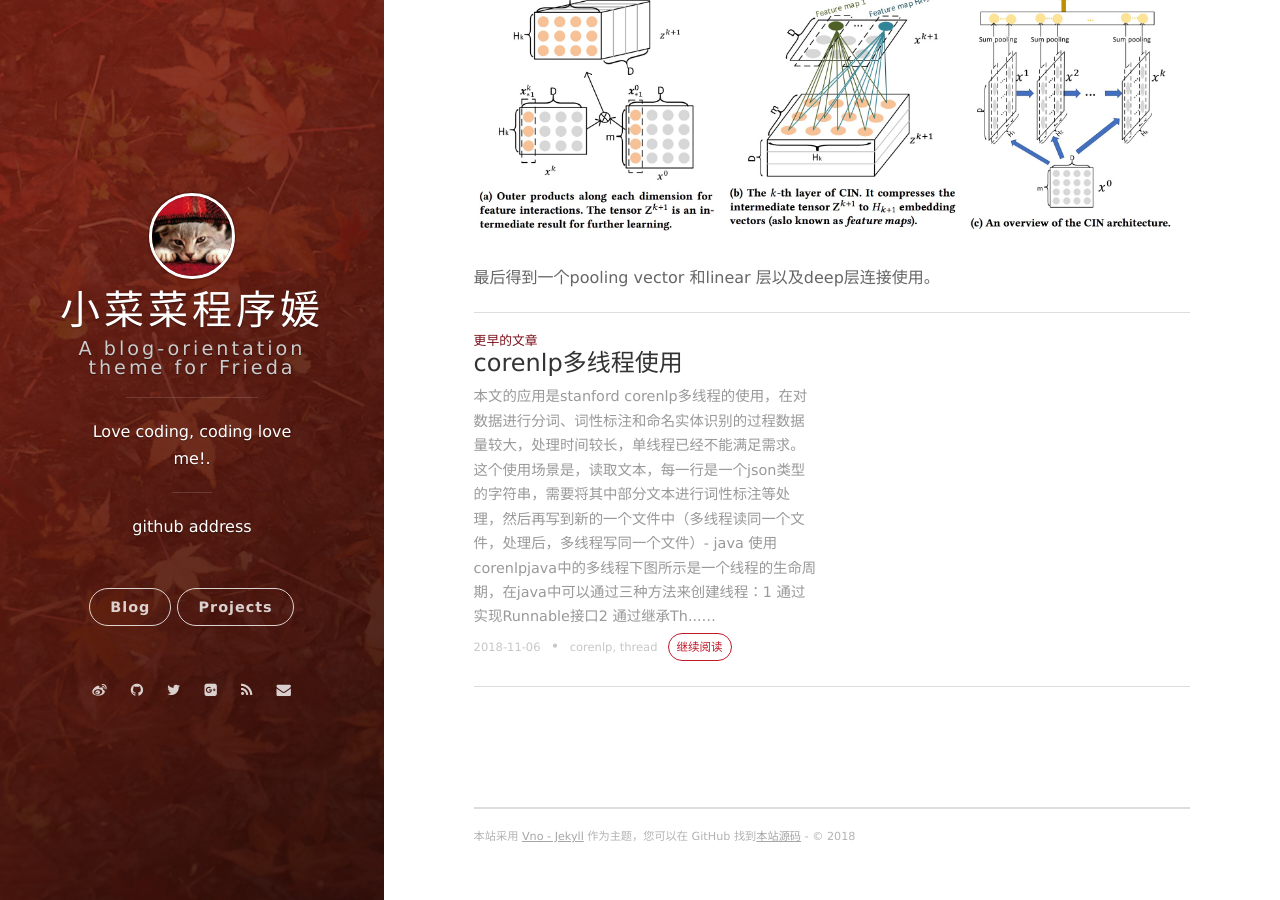
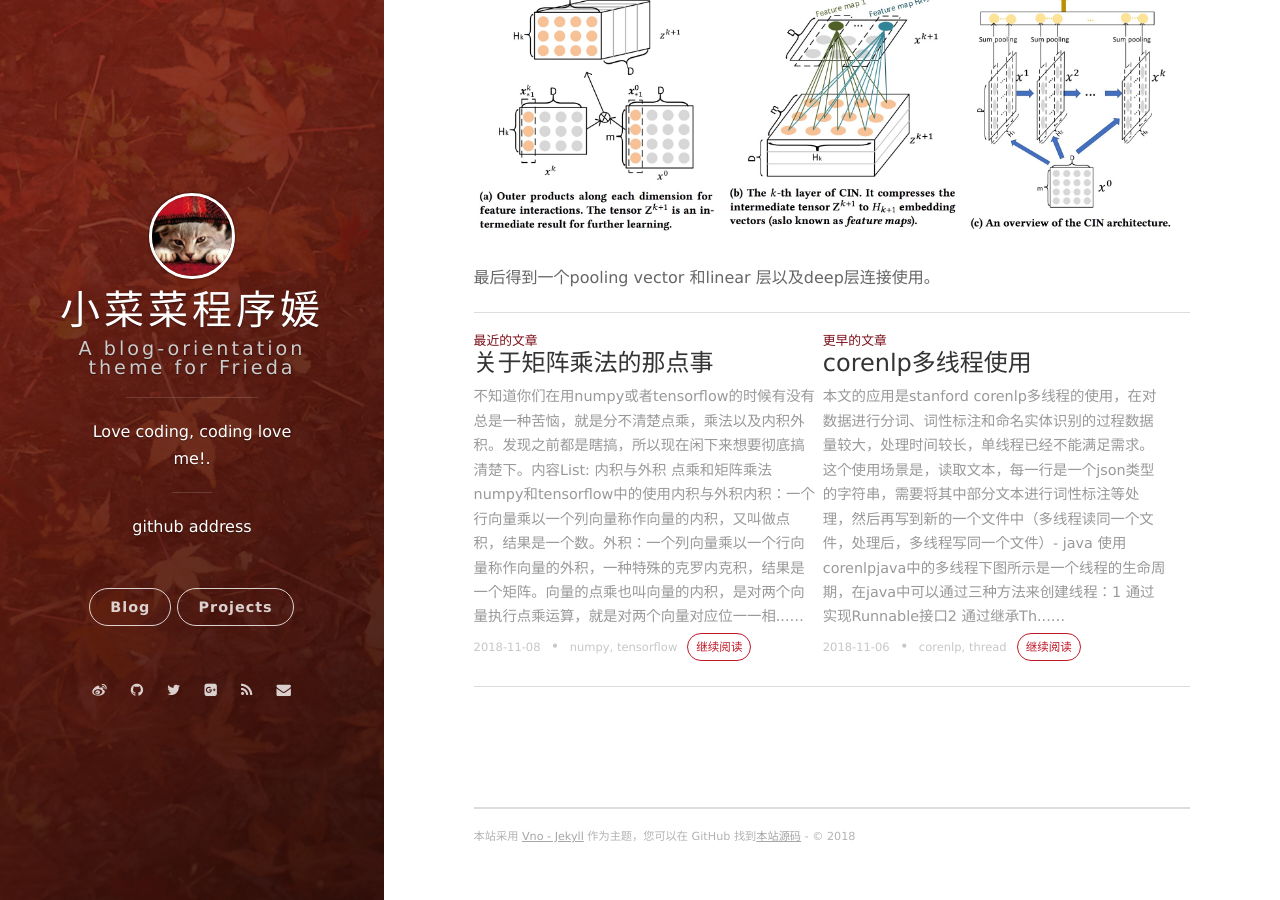
Before and after one commit to crazygirlfym/crazygirlfym.github.io, a Jekyll site: the page built from _posts/2018-11-07-ctr_models-post.markdown, in a window 1280 px wide and 900 px high, scrolled down 6309 px. Built offline with Jekyll 4.4.1, drawn with Linux system fonts in a browser that asks for light colours; nearby versions of some CDN libraries; formulas are drawn with MathJax 3; comment, search, counter and statistics services are not loaded.

Commit message:
add blog about multiple

````diff
--- a/_posts/2018-11-06-interview_summary-post.markdown
+++ b/_posts/2018-11-06-interview_summary-post.markdown
@@ -66,6 +66,7 @@ xgboost
 特征j在单颗树种的重要度:
 $\hat{J_j^2(T)} = \sum_{t=1} ^ {L-1} \hat{i_t^2}I(v_t = j)$
 其中$L$为树的叶子节点的数量，$L-1$为树的非叶子节点数量，$v_t$为节点$t$相关联的特征， $i_t^2$ 是节点t分裂之后平方损失的减少值。
+
 **xgboost相比传统的gbdt有何不同？xgboost为什么快？xgboost如何支持并行？**
 
 答：
@@ -83,10 +84,12 @@ $\hat{J_j^2(T)} = \sum_{t=1} ^ {L-1} \hat{i_t^2}I(v_t = j)$
 * 可并行的近似直方图算法。树节点在进行分裂时，我们需要计算每个特征的每个分割点对应的增益，即用贪心法枚举所有可能的分割点。当数据无法一次载入内存或者在分布式情况下，贪心算法效率就会变得很低，所以xgboost还提出了一种可并行的近似直方图算法，用于高效地生成候选的分割点。
 
 **gbdt是如何做分类？如何做回归的？**
+
 答：gbdt无论是分类还是回归一直使用的都是cart回归树，不会因为我们选择任务是回归还是分类而改变，原因在于GBDT每一轮训练是在上一轮训练的基础上进行训练的。
 在分类训练的时候，是针对样本X每一个可能的类都训练一个分类回归树。针对样本有三类的情况，我们实质上是在每轮训练的时候同时训练三颗树。第一颗树针对样本x的第一类，输入为(x, 0), 第二棵树针对样本x的第二类，输入(x, 1)，第三颗树针对样本x的第三类，输入为(x, 0)。生成Cart三棵树，已经对应的f1(x), f2(x), f3(x)， 那么在此类训练中，使用softmax来产生概率。
 
 **xgboost和lightgbm的区别**
+
 答：xgboost等传统实现是通过pre-sort + 精确查找/分位点近似查找。存在的问题是找分裂点时速度慢。lightgbm是bin&histogram近似查找。
 
  - xgboost采用传统的layer-wise split方式，是一层一层往下推进。在lightgbm中采用leaf-wise split，以增益为导向分裂获得更好的结果。
@@ -236,7 +239,7 @@ $x^{k+1} = x^k - H_k^{-1}g_k $
 ![](/assets/images/subgd.png)
 与梯度下降算法不同的地方在于，次梯度算法并不是下降算法，每次对于参数的更新不能保证代价函数是呈单调递减的趋势。
 
-###**深度学习中的优化方法**
+### **深度学习中的优化方法**
 
  - SGD:sgd因为更新比较频繁，会造成cost function严重的震荡，但是这种震荡可能会跳到更好的局部最小值处。
  - momentum：SGD 在 ravines 的情况下容易被困住， ravines 就是曲面的一个方向比另一个方向更陡，这时 SGD 会发生震荡而迟迟不能接近极小值：
--- /dev/null
+++ b/_posts/2018-11-08-multiple-post.markdown
@@ -0,0 +1,99 @@
+---
+layout: post
+title: 关于矩阵乘法的那点事
+date: 2018-11-08 17:21:24.000000000 +09:00
+tags: numpy, tensorflow
+---
+
+不知道你们在用numpy或者tensorflow的时候有没有总是一种苦恼，就是分不清楚点乘，乘法以及内积外积。发现之前都是瞎搞，所以现在闲下来想要彻底搞清楚下。
+
+内容List:
+* 内积与外积
+* 点乘和矩阵乘法
+* numpy和tensorflow中的使用
+
+
+### 内积与外积
+
+内积：一个行向量乘以一个列向量称作向量的内积，又叫做点积，结果是一个数。
+
+外积：一个列向量乘以一个行向量称作向量的外积，一种特殊的克罗内克积，结果是一个矩阵。
+
+向量的点乘也叫向量的内积，是对两个向量执行点乘运算，就是对两个向量对应位一一相乘之后求和的操作，点乘的结果是一个标量。它的几何意义是可以用来表征或计算两个向量之间的夹角，以及在向量上的投影。
+向量的外积是一个向量，并且两个向量的外积与这两个向量组成的坐标平面垂直。它的物理意义是，在二维集合中，向量a和b的结果是向量a和b构成的平行四边形的面积。三维几何中，向量a和向量b的叉乘结果是一个向量，该向量垂直于a和b向量构成的平面，即法向量。
+
+
+### 矩阵乘法
+
+内积和外积一般是针对向量来讨论的。从向量的角度来讨论下矩阵乘法：
+此时AB为两个新的向量的外积形式，按照外积的定义，这里$$a_i, b_j$$都是向量，因此$$a_i^Tb-j$$就是一个内积，矩阵的乘积是两个向量的外积，并且外积矩阵中每一个元素是一个内积。
+
+
+### Numpy和Tensorflow中的使用
+
+* np.multiply()：对向量或矩阵执行对应位置相乘，输出与相乘向量和矩阵的大小一致
+
+```
+	A = np.asarray([[2, 2], [1, 4]])
+	B = np.asarray([[1, 1,], [2, 1]])
+	print np.multiply(A, B )
+
+	### out
+	### [[2 2]
+	### [2 4]]
+
+```
+* np.dot：对向量执行内积，对秩不为1的二维数组，执行矩阵乘法运算。
+
+```
+	C = np.asarray([1, 2])
+	D = np.asarray([2, 2])
+	print C.dot(D)  ## 6
+
+	A = np.asarray([[2, 2], [1, 4]])
+	B = np.asarray([[1, 1,], [2, 1]])
+	print A.dot(B)
+
+	## out
+	## [[6 4]
+	## [9 5]]
+```
+
+* *乘法，需要特别注意，当AB为array的计算的是数量积，类似于np.multiple(), 当AB为matrix的时候计算的是矢量积，类似于np.dot()
+
+```
+	A = np.asarray([[2, 2], [1, 4]])
+	B = np.asarray([[1, 1,], [2, 1]])
+	print A * B
+
+	### out
+	### [[2 2]
+	### [2 4]]
+
+
+	A = np.mat([[2, 2], [1, 4]])
+	B = np.mat([[1, 1,], [2, 1]])
+
+	print A * B
+
+	## out
+	## [[6 4]
+	## [9 5]]
+```
+
+* np.tensordot() 我的理解是该方法适用于我们在计算神经网络的时候，一般输入是batch输入的x, weight矩阵是同一个，因此一个B * M* k  和 k*h的指定axes=1，结果为B * M* h。
+```
+	import numpy as np
+	a = np.array([[[3, 4], [1, 2]], [[1, 3], [1, 1]],])   ## 2* 2 *2
+	b = np.array([[2],[1]])
+	print a.shape  ## (2, 2, 2)
+	print b.shape ## (2, 1)
+
+	## out [[[10][ 4]][[ 5][ 3]]]
+
+	print np.tensordot(a, b, axes=1)  ##batch tensordot
+```
+
+* tf.multiple() 对应np.multiple()
+* tf.matmul() 对应np.dot()
+* tf.tensordot() 对应np.tensordot()
````
Also changed, not shown: 2 other files.
